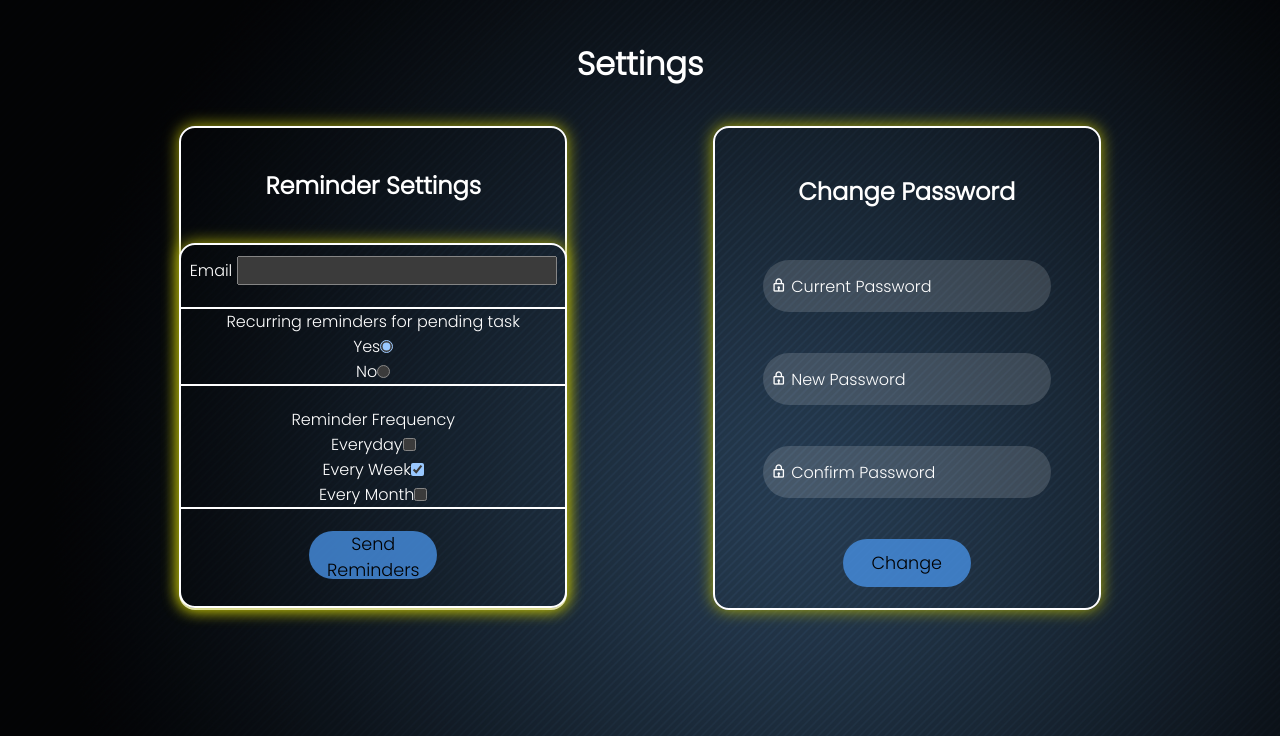
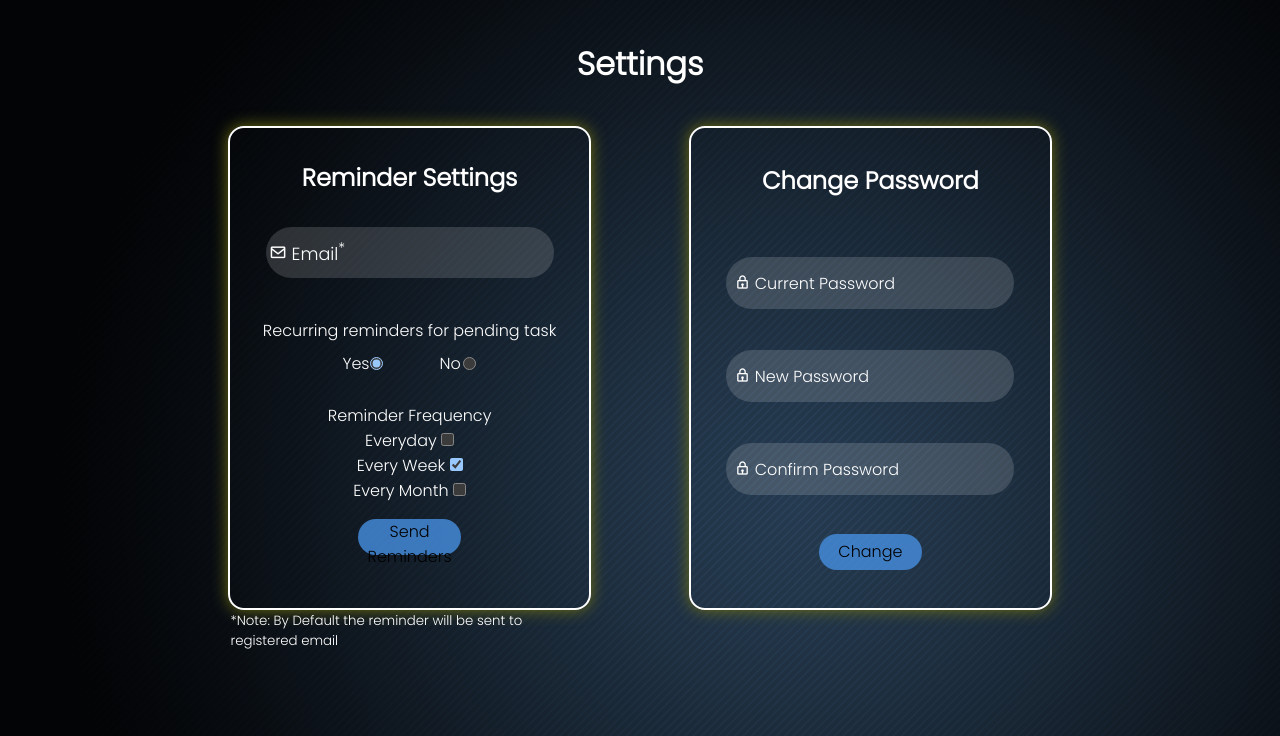
Before and after one commit to CrypticFate5/FinRem-Online-Financial-Reminder, a PHP site: page /settings.php in a window 1280 px wide. Shown: the part 64-800 px from the top of the page. Run offline with PHP 8.4, Linux system fonts and the light colour scheme; a user stored in the database is signed in; some web fonts are replaced.

Commit message:
fixed bugs and triggers

```diff
--- a/settings.php
+++ b/settings.php
@@ -44,10 +44,11 @@ if ($_SERVER['REQUEST_METHOD'] == 'POST') {
             update reminder set day='$day' where userid='$userid';
             update reminder set week='$week' where userid='$userid';
             update reminder set month='$month' where userid='$userid';";
+            try{
                 $result = mysqli_multi_query($conn, $sql);
-            if ($result) {
-                $remChangeOk = true;
-            } else {
+                $remChangeOk=true;
+            }
+            catch(Exception $e){
                 $remChangeTrigger = false;
             }
             break;
@@ -106,7 +107,7 @@ if ($_SERVER['REQUEST_METHOD'] == 'POST') {
                 if ($currPassCheck == false) {
                     echo "<p><img src='images/warning.png' class='alertImg'>  Current Password Does Not Match</p>";
                 } elseif ($changeOk == false)
-                    echo "<p><img src='images/success.png' class='alertImg'>  Passwords Do Not Match</p>";
+                    echo "<p><img src='images/warning.png' class='alertImg'>  Passwords Do Not Match</p>";
                 else if ($changeOk == true && $changePassTrigger == true) {
                     echo "<p><img src='images/success.png' class='alertImg'>  Changes Made Successfully</p>";
                 }
@@ -119,47 +120,50 @@ if ($_SERVER['REQUEST_METHOD'] == 'POST') {
         <div class="settingPanel">
             <div class="reminderSettings">
                 <h2>Reminder Settings</h2>
-                <form action="settings.php" method="post" class="formContainer1">
+                <form action="#" method="post" class="formContainer1">
                     <div class="containerEmail">
-                        <label for="remEmail">Email</label>
-                        <input type="hidden" name="action" value="remSettings">
                         <input type="email" name="remEmail" id="remEmail" required>
+                        <span class="label1"><span><i class="bx bx-envelope"></i></span> Email<sup>*</sup></span>
                     </div>
                     <div class="recurringRem">
                         <p>
                             Recurring reminders for pending task
                         </p>
-                        <div class="op">
+                        <div class="options">
+                            <div class="op1">
                                 <label for="recur1">Yes</label>
                                 <input type="radio" name="recur" id="recur1" value='1' checked>
                             </div>
-                        <div class="op">
+                            <div class="op1">
                                 <label for="recur2">No</label>
                                 <input type="radio" name="recur" id="recur2" value='0'>
                             </div>
                         </div>
+                    </div>
                     <div class="schedule">
                         <p>Reminder Frequency</p>
-                        <div class="op">
+
+                        <div class="op2">
                             <label for="day">Everyday</label>
                             <input type="checkbox" name="day" id="day" value='1'>
                         </div>
-                        <div class="op">
+                        <div class="op2">
                             <label for="week">Every Week</label>
                             <input type="checkbox" name="week" id="week" value='1' checked>
                         </div>
-                        <div class="op">
+                        <div class="op2">
                             <label for="month">Every Month</label>
                             <input type="checkbox" name="month" id="month" value='1'>
                         </div>
                     </div>
-                    <input type="hidden" name="action" value="passSettings">
+                    <input type="hidden" name="action" value="remSettings">
                     <button class="subBtn" type="submit">Send Reminders</button>
                 </form>
+                <sub>*Note: By Default the reminder will be sent to registered email</sub>
             </div>
             <div class="passwordSettings">
                 <h2>Change Password</h2>
-                <form action="settings.php" method="post" class="formContainer">
+                <form action="#" method="post" class="formContainer2">
                     <div class="containerPass">
                         <input type="password" name="currPass" id="currPass" required>
                         <span class="label"><span><i class="bx bx-lock"></i></span> Current Password</span>
--- a/styles/settings.css
+++ b/styles/settings.css
@@ -40,36 +40,58 @@
 .settingPanel {
     width: 72vw;
     display: flex;
-    justify-content: space-between;
+    justify-content: space-around;
     align-items: center;
 }
 
 /* Main */
 
 .passwordSettings,
-.formContainer1,
 .reminderSettings {
     display: flex;
     flex-direction: column;
     justify-content: space-around;
     align-items: center;
     height: 60vh;
-    width: 30vw;
+    width: 28vw;
     border: 2px solid white;
     border-radius: 2vh;
-    box-shadow: 0 0 2vh rgb(176, 176, 7);
+    transition: 0.3s;
+    box-shadow: 0 0 2vh rgb(111, 111, 16);
 }
 
-.formContainer {
+.reminderSettings:hover,
+.passwordSettings:hover {
+    box-shadow: 0 0 2.5vh rgb(172, 172, 10);
+}
+
+/* Password Container */
+
+.formContainer2 {
     display: flex;
     flex-direction: column;
     justify-content: center;
     align-items: center;
 }
 
+.formContainer2 button {
+    position: relative;
+    top: -1.2vh;
+}
+.passwordSettings h2,
+.reminderSettings h2{
+    margin: 4vh;
+}
+.passwordSettings h2{
+    position: relative;
+    top: -1.2vh;
+}
 .containerPass {
+    /* margin-top: 2vh; */
     display: flex;
     flex-direction: column;
+    position: relative;
+    top: -1vh;
     /* transition: 0.3s; */
 }
 
@@ -101,40 +123,98 @@
     background: transparent;
 }
 
+/* Reminder Container */
+.reminderSettings sub {
+    position: relative;
+    top: 5vh;
+}
 
-.recurringRem {
-    border: 2px solid white;
-    width: 100%;
+.formContainer1 {
+    display: flex;
+    flex-direction: column;
+    justify-content: space-between;
+    align-items: center;
+}
+
+.containerEmail {
+    margin-top: 2vh;
+    position: relative;
+    top: -2vh;
+    height: 12vh;
     display: flex;
     flex-direction: column;
     justify-content: center;
     align-items: center;
 }
 
-.schedule {
+.containerEmail input {
+    border: none;
+    outline: none;
+    height: 7vh;
+    width: 20vw;
+    border-radius: 4vh;
+    margin: 0 0 2vh 0;
+    padding: 0 0 0 4vh;
+    background: rgba(255, 255, 255, 0.15);
+}
+
+.label1 {
+    position: relative;
+    top: -7vh;
+    left: -8vw;
+    font-size: 2.2vh;
+    pointer-events: none;
+    transition: 0.3s;
+}
+
+.containerEmail input:valid~span,
+.containerEmail input:focus~span {
+    color: yellow;
+    transform: translate(1vh, -1.5vw);
+    font-size: small;
+    background: transparent;
+}
+
+.recurringRem {
+    height: 10vh;
+    position: relative;
+    top: -4vh;
     display: flex;
     flex-direction: column;
     justify-content: center;
     align-items: center;
-    border-bottom: 2px solid white;
-    width: 100%;
 }
 
-.op {
+.options {
+    margin-top: 1vh;
     display: flex;
+    width: 15vw;
+    justify-content: space-around;
+}
+
+.op1 {
+    display: flex;
+    width: 3vw;
+    justify-content: space-around;
+    align-items: center;
+}
+
+.schedule {
+    position: relative;
+    top: -2vh;
+    display: flex;
+    flex-direction: column;
     justify-content: center;
     align-items: center;
 }
 
-h2 {
-    margin: 5vh;
-}
+/* Buttons */
 
 .subBtn {
-    height: 6vh;
-    width: 10vw;
+    height: 4.5vh;
+    width: 8vw;
     border: none;
-    font-size: 2.2vh;
+    font-size: 2vh;
     color: black;
     border-radius: 5vh;
     outline: none;
```
Also changed, not shown: home.php (+25 -6 lines), tasks.php (+9 -6 lines). Lines whose indentation alone changed are shown as unchanged.
